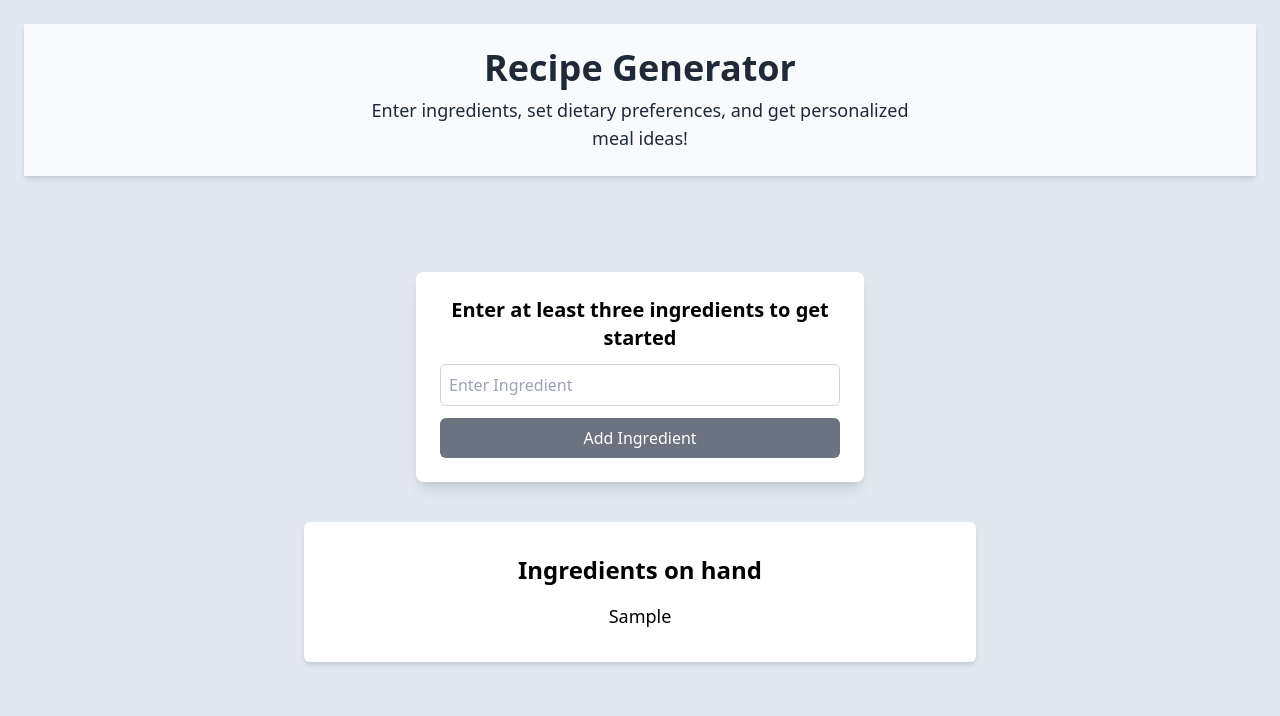
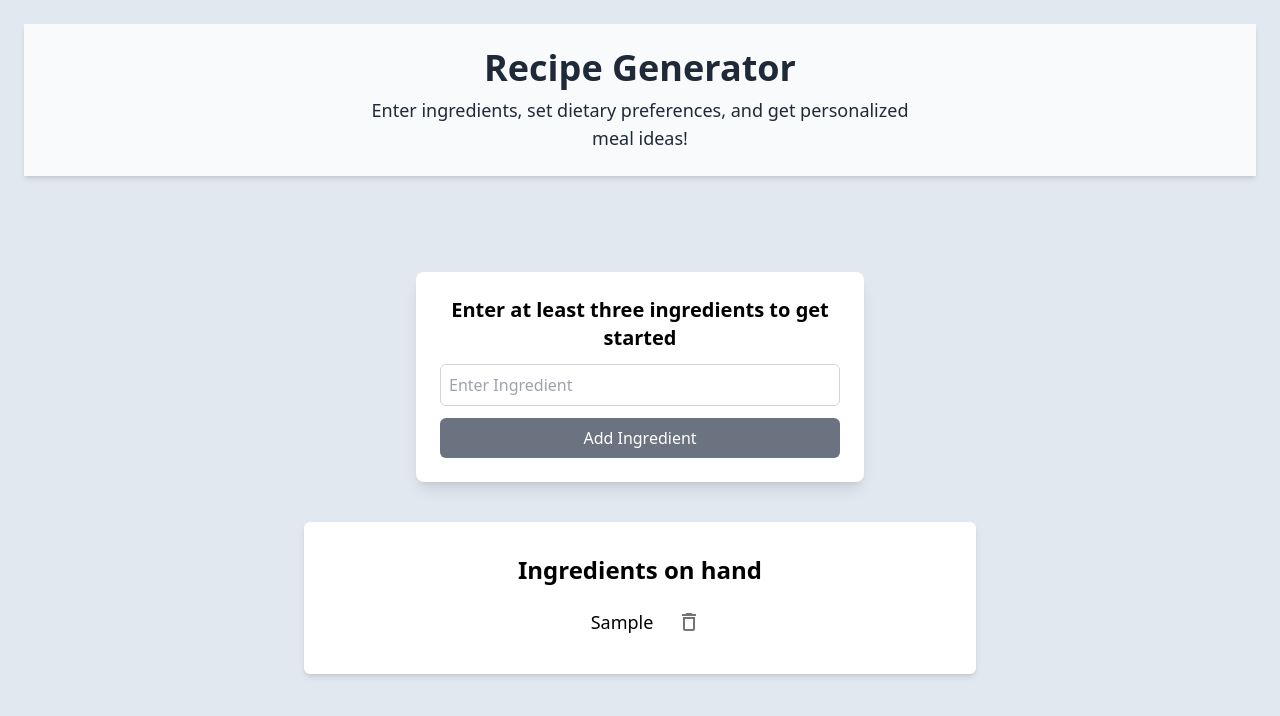
Before and after one commit to shawiminhas/recipe-generator, a Next.js app: page / in a window 1280 px wide. Both pictures are taken after typing "Sample" into the empty fields and a click on the button "Add Ingredient". Shown: the top 716 px of the page. Built offline with nearby package versions, Linux system fonts and the light colour scheme.

Commit message:
Allow for option to delete ingredients from list

```diff
--- a/package.json
+++ b/package.json
@@ -10,6 +10,10 @@
   },
   "dependencies": {
     "@anthropic-ai/sdk": "^0.36.3",
+    "@emotion/react": "^11.14.0",
+    "@emotion/styled": "^11.14.0",
+    "@mui/icons-material": "^6.4.6",
+    "@mui/material": "^6.4.6",
     "@tailwindcss/postcss": "^4.0.6",
     "dotenv": "^16.4.7",
     "next": "15.1.7",
--- /dev/null
+++ b/src/app/components/IngredientCard.jsx
@@ -0,0 +1,19 @@
+import DeleteOutlineIcon from "@mui/icons-material/DeleteOutline";
+import { IconButton } from "@mui/material";
+
+export default function IngredientCard({ ingredient, ingredients, index, setIngredients }) {
+	function deleteIngredient(index) {
+		const newIngredients = ingredients.filter((ingredient, i) => i != index);
+
+		setIngredients(newIngredients);
+	}
+
+	return (
+		<li className="flex justify-between items-center space-x-4 ml-5">
+			<span className="flex-grow text-center">{ingredient}</span>
+			<IconButton onClick={() => deleteIngredient(index)}>
+				<DeleteOutlineIcon />
+			</IconButton>
+		</li>
+	);
+}
--- /dev/null
+++ b/src/app/components/ItemsInBasket.jsx
@@ -0,0 +1,22 @@
+import IngredientCard from "./IngredientCard";
+
+export default function ItemsInBasket({ ingredients, setIngredients }) {
+	function listIngredients() {
+		return ingredients.map((ingredient, index) => (
+			<IngredientCard
+				key={index}
+				setIngredients={setIngredients}
+				index={index}
+				ingredients={ingredients}
+				ingredient={ingredient}
+			/>
+		));
+	}
+
+	return (
+		<div className="flex flex-col justify-center items-center bg-white p-8 mt-10 rounded-md shadow-md ">
+			<div className="text-2xl font-semibold mb-4 ">Ingredients on hand</div>
+			<ul className="text-lg space-y-1 ">{ingredients.length > 0 ? listIngredients() : "No Ingredients Entered"}</ul>
+		</div>
+	);
+}
--- a/src/app/components/itemsInBasket.jsx
+++ /dev/null
@@ -1,14 +0,0 @@
-import { v4 as uuidv4 } from "uuid";
-
-export default function ItemsInBasket({ ingredients }) {
-	function listIngredients() {
-		return ingredients.map((ingredient) => <li key={uuidv4()}>{ingredient}</li>);
-	}
-
-	return (
-		<div className="flex flex-col justify-center items-center bg-white p-8 mt-10 rounded-md shadow-md">
-			<div className="text-2xl font-semibold mb-4">Ingredients on hand</div>
-			<ul className="text-lg space-y-1">{ingredients.length > 0 ? listIngredients() : "No Ingredients Entered"}</ul>
-		</div>
-	);
-}
--- a/src/app/page.js
+++ b/src/app/page.js
@@ -1,9 +1,9 @@
 "use client";
-import Header from "./components/header";
+import Header from "./components/Header";
 import { useState } from "react";
-import IngredientForm from "./components/ingredientForm";
-import ShowRecipe from "./components/showRecipe";
-import ItemsInBasket from "./components/itemsInBasket";
+import IngredientForm from "./components/IngredientForm";
+import ShowRecipe from "./components/ShowRecipe";
+import ItemsInBasket from "./components/ItemsInBasket";
 
 export default function Home() {
 	const [ingredients, setIngredients] = useState([]);
@@ -14,7 +14,7 @@ export default function Home() {
 			<div className="mt-24 w-full">
 				<IngredientForm setIngredients={setIngredients} />
 				<div className="max-w-2xl mx-auto">
-					<ItemsInBasket ingredients={ingredients} />
+					<ItemsInBasket ingredients={ingredients} setIngredients={setIngredients} />
 					{ingredients.length >= 3 && <ShowRecipe ingredients={ingredients} />}
 				</div>
 			</div>
```
Also changed, not shown: src/app/components/Header.jsx (renamed from src/app/components/header.jsx), src/app/components/IngredientForm.jsx (renamed from src/app/components/ingredientForm.jsx), src/app/components/ShowRecipe.jsx (renamed from src/app/components/showRecipe.jsx), 1 other file (tests, documents, lock files or other folders).
